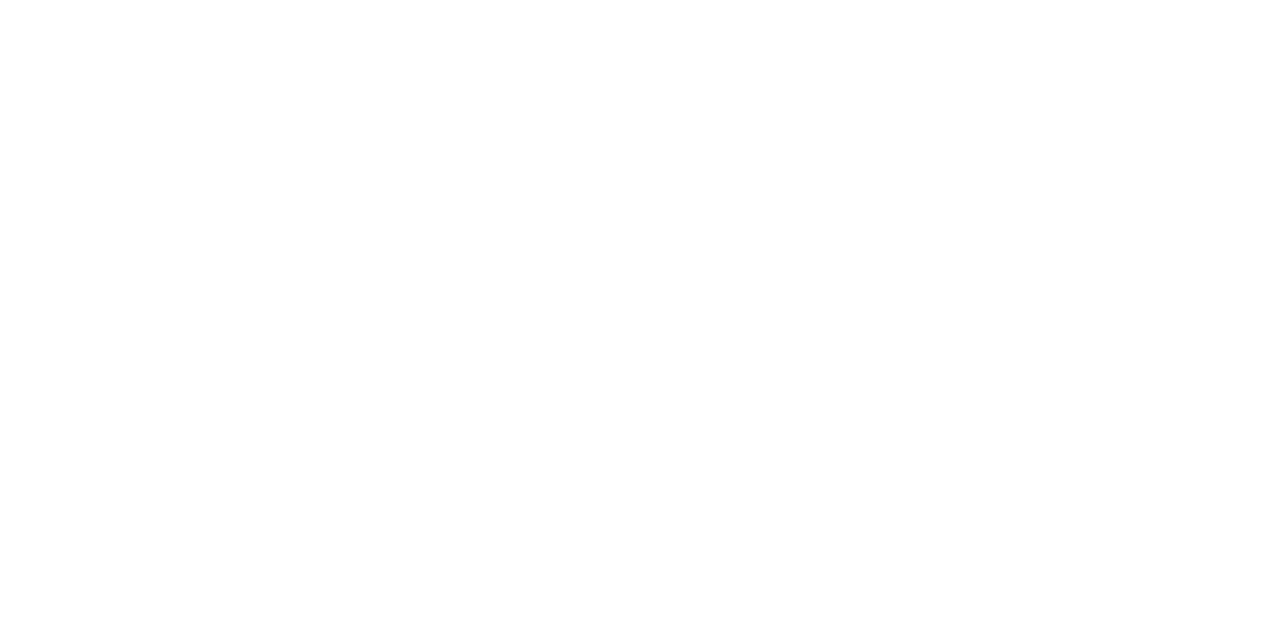
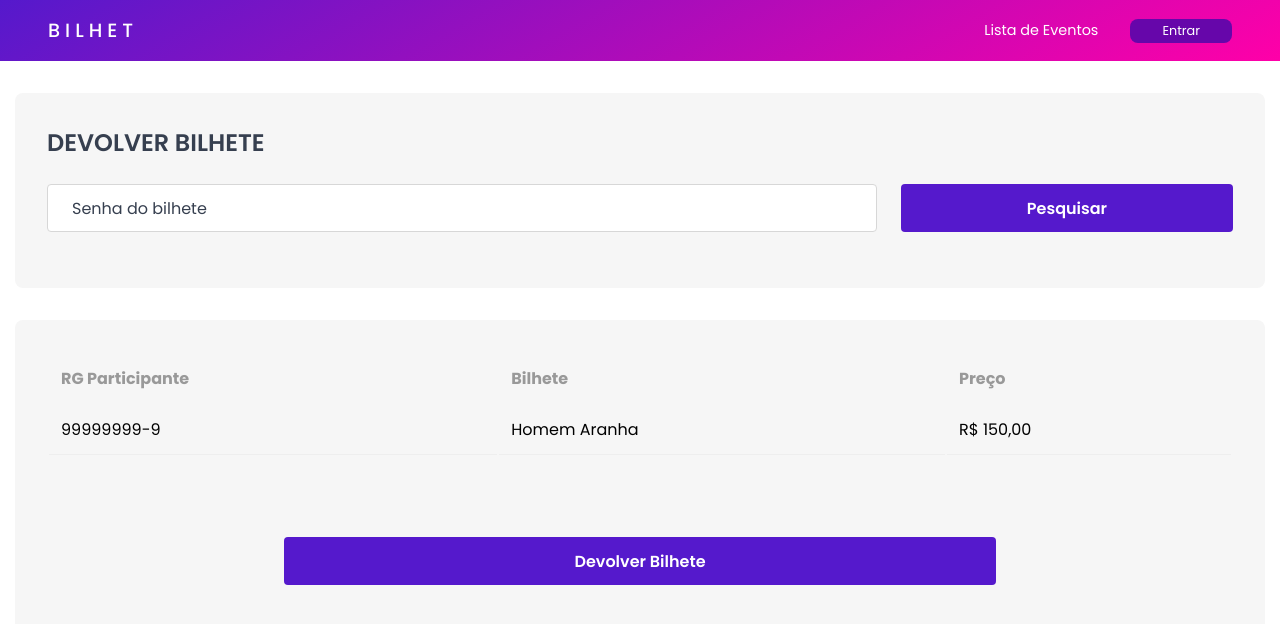
Before and after one commit to And1zera/DevSoft-Unimetrocamp, a React (Create React App) app in the folder frontend/: page /bilhet/devolver-bilhete in a window 1280 px wide. Shown: the top 624 px of the page. Built offline with nearby package versions, Linux system fonts and the light colour scheme.

Commit message:
Implemented the return and exchange ticket page

```diff
--- a/frontend/src/components/Card/styles.ts
+++ b/frontend/src/components/Card/styles.ts
@@ -2,7 +2,7 @@
 
 export const Container = styled.div`
   max-width: 1250px;
-  margin: 2rem auto 0;
+  margin: 2rem auto;
   padding: 2rem;
   background-color: #f6f6f6;
   border-radius: 8px;
--- /dev/null
+++ b/frontend/src/pages/CancelTicket/index.tsx
@@ -0,0 +1,52 @@
+import React from 'react';
+import { Card } from '../../components/Card';
+import { Header } from '../../components/Header';
+import { Container, Back, Info, Table } from './styles';
+
+export function CancelTicket(): JSX.Element {
+  return (
+    <>
+      <Header isColorActive>
+        <Back to="/bilhet/events" className="back">
+          Lista de Eventos
+        </Back>
+      </Header>
+      <Card>
+        <Container>
+          <h2> DEVOLVER BILHETE</h2>
+          <div>
+            <input type="text" placeholder="Senha do bilhete" />
+            <button type="submit"> Pesquisar </button>
+          </div>
+        </Container>
+      </Card>
+      <Card>
+        <Info>
+          <Table>
+            <thead>
+              <tr>
+                <th>RG Participante</th>
+                <th>Bilhete</th>
+                <th>Preço</th>
+              </tr>
+            </thead>
+            <tbody>
+              <tr>
+                <td>99999999-9</td>
+                <td>Homem Aranha</td>
+                <td>R$ 150,00</td>
+              </tr>
+            </tbody>
+          </Table>
+          <Container>
+            <div className="container__btn-cancel">
+              <button type="submit" className="btn__cancel">
+                Devolver Bilhete
+              </button>
+            </div>
+          </Container>
+        </Info>
+      </Card>
+    </>
+  );
+}
--- /dev/null
+++ b/frontend/src/pages/CancelTicket/styles.ts
@@ -0,0 +1,102 @@
+import { Link } from 'react-router-dom';
+import styled from 'styled-components';
+
+export const Container = styled.form`
+  width: 100%;
+
+  h2 {
+    color: var(--text-title);
+    font-size: 1.5rem;
+  }
+
+  div {
+    display: flex;
+    align-items: center;
+    justify-content: space-between;
+    margin: 1.5rem 0;
+  }
+  input {
+    width: 70%;
+    height: 3rem;
+    padding: 0 1.5rem;
+
+    border-radius: 0.25rem;
+    border: 1px solid #d7d7d7;
+
+    font-weight: 400;
+    font-size: 1rem;
+
+    &::placeholder {
+      color: var(--text-title);
+    }
+  }
+
+  button[type='submit'],
+  .btnCancel {
+    width: 28%;
+    padding: 0 1.5rem;
+    height: 3rem;
+    color: var(--white);
+    background-color: var(--body);
+    border-radius: 0.25rem;
+    border: 0;
+    font-size: 1rem;
+    font-weight: 600;
+
+    transition: filter 0.2s;
+
+    &:hover {
+      filter: brightness(0.9);
+    }
+  }
+
+  .container__btn-cancel {
+    display: flex;
+    justify-content: center;
+    margin: 3rem 0 0;
+    button.btn__cancel {
+      width: 60%;
+    }
+  }
+`;
+
+export const Back = styled(Link)`
+  color: var(--white);
+  text-decoration: none;
+  font-size: 0.9rem;
+
+  transition: filter 0.2s;
+
+  &:hover {
+    filter: brightness(0.9);
+  }
+`;
+
+export const Info = styled.div`
+  width: 100%;
+  display: flex;
+  flex-direction: column;
+  align-items: baseline;
+  margin-bottom: 2rem;
+`;
+
+export const Table = styled.table`
+  width: 100%;
+  margin-bottom: 2rem;
+
+  thead th {
+    color: #999;
+    text-align: left;
+    padding: 12px;
+  }
+
+  tbody td {
+    padding: 12px;
+    border-bottom: 1px solid #eee;
+  }
+
+  strong {
+    color: #333;
+    display: block;
+  }
+`;
--- /dev/null
+++ b/frontend/src/pages/Exchange/index.tsx
@@ -0,0 +1,57 @@
+import React, { useState } from 'react';
+import { Card } from '../../components/Card';
+import { Header } from '../../components/Header';
+import { Container, Back, Info, Table } from './styles';
+
+export function Exchange(): JSX.Element {
+  const [rg, setRg] = useState('');
+  return (
+    <>
+      <Header isColorActive>
+        <Back to="/bilhet/events" className="back">
+          Lista de Eventos
+        </Back>
+      </Header>
+      <Card>
+        <Container>
+          <h2> TROCAR BILHETE</h2>
+          <div>
+            <input type="text" placeholder="Senha do bilhete" />
+            <button type="submit"> Pesquisar </button>
+          </div>
+        </Container>
+      </Card>
+      <Card>
+        <Info>
+          <Table>
+            <thead>
+              <tr>
+                <th>RG Participante</th>
+                <th>Bilhete</th>
+                <th>Preço</th>
+              </tr>
+            </thead>
+            <tbody>
+              <tr>
+                <td>99999999-9</td>
+                <td>Homem Aranha</td>
+                <td>R$ 150,00</td>
+              </tr>
+            </tbody>
+          </Table>
+          <Container>
+            <div>
+              <input
+                type="text"
+                placeholder="RG do novo participante"
+                onChange={e => setRg(e.target.value)}
+                value={rg}
+              />
+              <button type="submit"> Trocar </button>
+            </div>
+          </Container>
+        </Info>
+      </Card>
+    </>
+  );
+}
--- /dev/null
+++ b/frontend/src/pages/Exchange/styles.ts
@@ -0,0 +1,92 @@
+import { Link } from 'react-router-dom';
+import styled from 'styled-components';
+
+export const Container = styled.form`
+  width: 100%;
+
+  h2 {
+    color: var(--text-title);
+    font-size: 1.5rem;
+  }
+
+  div {
+    display: flex;
+    align-items: center;
+    justify-content: space-between;
+    margin: 1.5rem 0;
+  }
+  input {
+    width: 70%;
+    height: 3rem;
+    padding: 0 1.5rem;
+
+    border-radius: 0.25rem;
+    border: 1px solid #d7d7d7;
+
+    font-weight: 400;
+    font-size: 1rem;
+
+    &::placeholder {
+      color: var(--text-title);
+    }
+  }
+
+  button[type='submit'] {
+    width: 28%;
+    padding: 0 1.5rem;
+    height: 3rem;
+    color: var(--white);
+    background-color: var(--body);
+    border-radius: 0.25rem;
+    border: 0;
+    font-size: 1rem;
+    font-weight: 600;
+
+    transition: filter 0.2s;
+
+    &:hover {
+      filter: brightness(0.9);
+    }
+  }
+`;
+
+export const Back = styled(Link)`
+  color: var(--white);
+  text-decoration: none;
+  font-size: 0.9rem;
+
+  transition: filter 0.2s;
+
+  &:hover {
+    filter: brightness(0.9);
+  }
+`;
+
+export const Info = styled.div`
+  width: 100%;
+  display: flex;
+  flex-direction: column;
+  align-items: baseline;
+  margin-bottom: 2rem;
+`;
+
+export const Table = styled.table`
+  width: 100%;
+  margin-bottom: 2rem;
+
+  thead th {
+    color: #999;
+    text-align: left;
+    padding: 12px;
+  }
+
+  tbody td {
+    padding: 12px;
+    border-bottom: 1px solid #eee;
+  }
+
+  strong {
+    color: #333;
+    display: block;
+  }
+`;
--- a/frontend/src/routes/index.tsx
+++ b/frontend/src/routes/index.tsx
@@ -1,7 +1,9 @@
 import React from 'react';
 import { Switch, Route } from 'react-router-dom';
+import { CancelTicket } from '../pages/CancelTicket';
 import { Cart } from '../pages/Cart';
 import { Events } from '../pages/Events';
+import { Exchange } from '../pages/Exchange';
 import { Home } from '../pages/Home';
 import { Login } from '../pages/Login';
 
@@ -12,6 +14,8 @@
       <Route exact path="/bilhet/events" component={Events} />
       <Route exact path="/bilhet/cart" component={Cart} />
       <Route exact path="/bilhet/login" component={Login} />
+      <Route exact path="/bilhet/trocar-bilhete" component={Exchange} />
+      <Route exact path="/bilhet/devolver-bilhete" component={CancelTicket} />
     </Switch>
   );
 }
```
